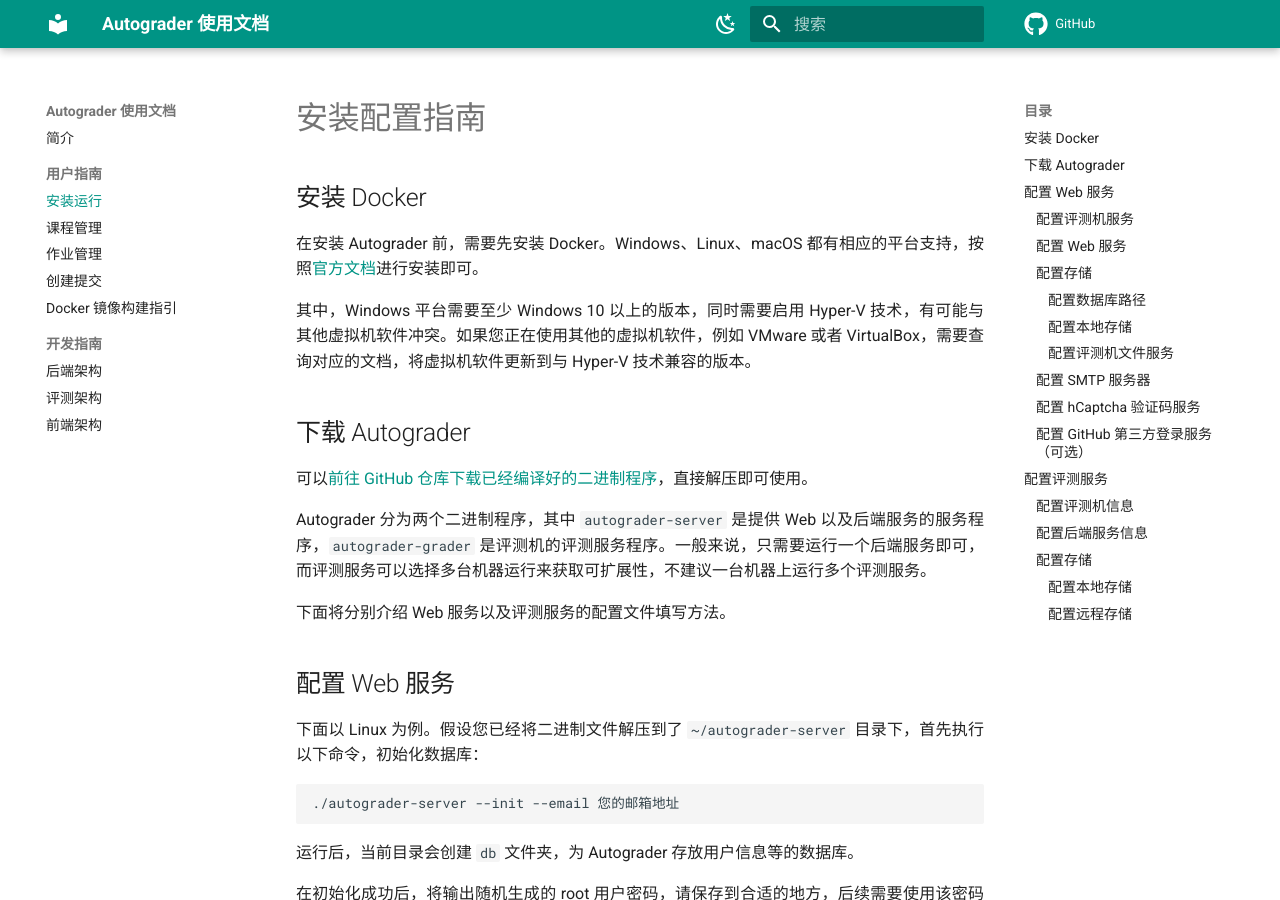
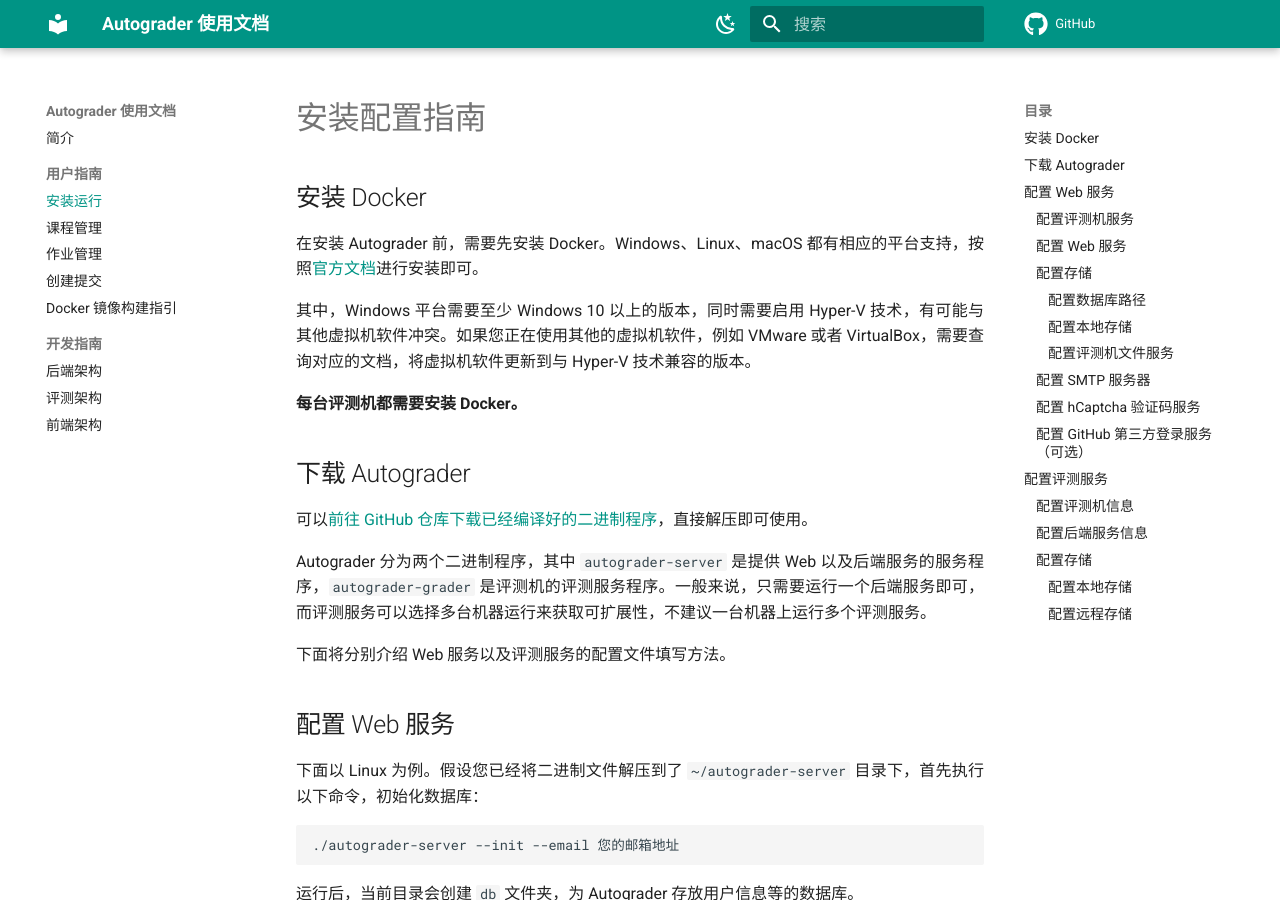
Before and after one commit to howardlau1999/autograder-docs, an MkDocs documentation site: the page built from docs/user-guide/installation.md, in a window 1280 px wide and 900 px high. Built offline with MkDocs 1.6.1 and Material for MkDocs 9.7.7, drawn with Linux system fonts in a browser that asks for light colours; comment, search, counter and statistics services are not loaded.

Commit message:
doc: update

```diff
--- a/docs/user-guide/installation.md
+++ b/docs/user-guide/installation.md
@@ -5,6 +5,8 @@
 在安装 Autograder 前，需要先安装 Docker。Windows、Linux、macOS 都有相应的平台支持，按照[官方文档](https://docs.docker.com/engine/install/#supported-platforms)进行安装即可。
 
 其中，Windows 平台需要至少 Windows 10 以上的版本，同时需要启用 Hyper-V 技术，有可能与其他虚拟机软件冲突。如果您正在使用其他的虚拟机软件，例如 VMware 或者 VirtualBox，需要查询对应的文档，将虚拟机软件更新到与 Hyper-V 技术兼容的版本。
+
+**每台评测机都需要安装 Docker。**
 
 ## 下载 Autograder
 
```
